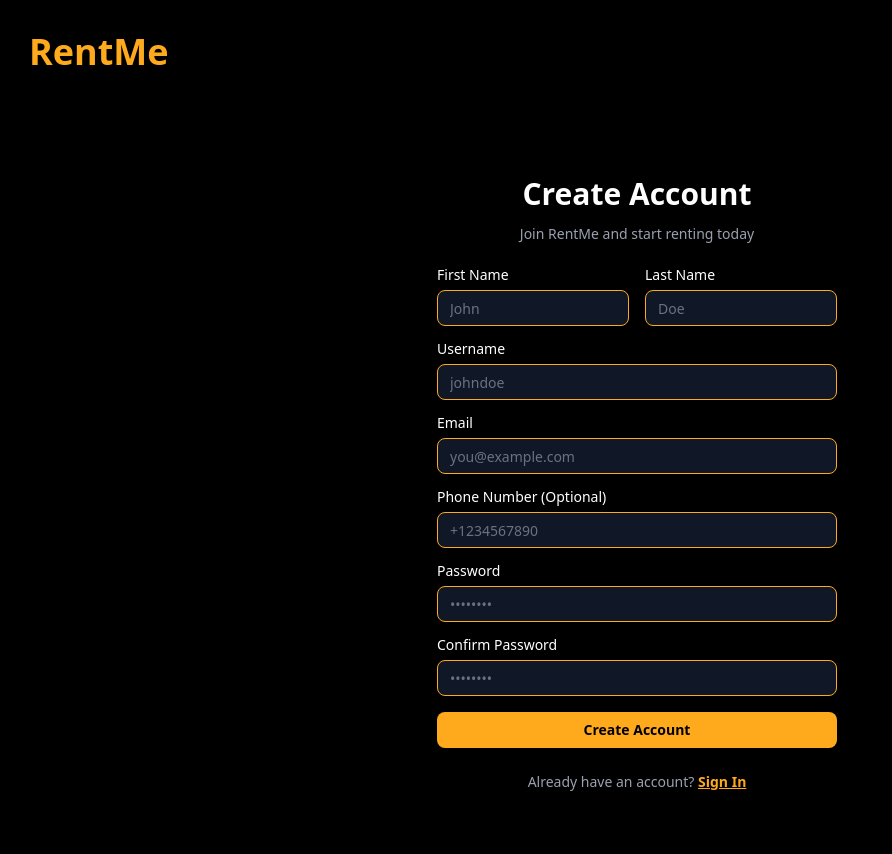
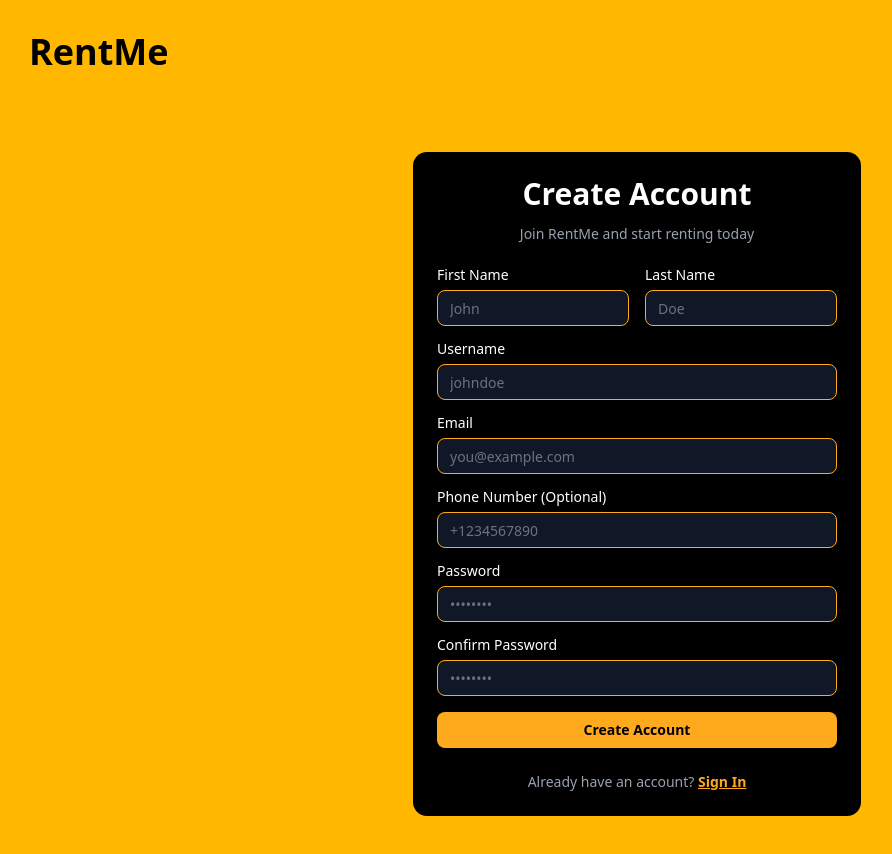
Before and after one commit to kyalo-alfred/RentMe, a Next.js app in the folder client/: page /signup in a window 1280 px wide. Shown: the top 854 px of the page, without its empty margins (3-895 px from the left). Built offline with nearby package versions, Linux system fonts and the light colour scheme.

Commit message:
More minor UI changes

```diff
--- a/client/src/app/signin/page.tsx
+++ b/client/src/app/signin/page.tsx
@@ -29,11 +29,11 @@ export default function SignInPage() {
   };
 
   return (
-    <div className="min-h-screen bg-black flex flex-col">
+    <div className="min-h-screen bg-[#FFB700] flex flex-col">
       {/* Header */}
       <header className="py-4 px-4">
         <div className="container mx-auto px-4 py-4">
-          <a href="/" className="text-4xl font-bold text-[#ffaa1d]">RentMe</a>
+          <a href="/" className="text-4xl font-bold text-black">RentMe</a>
         </div>
       </header>
 
--- a/client/src/app/signup/page.tsx
+++ b/client/src/app/signup/page.tsx
@@ -81,11 +81,11 @@ export default function SignUpPage() {
   };
 
   return (
-    <div className="min-h-screen bg-black flex flex-col">
+    <div className="min-h-screen bg-[#FFB700] flex flex-col">
       {/* Header */}
       <header className="py-4 px-4">
         <div className="container mx-auto px-4 py-4">
-          <a href="/" className="text-4xl font-bold text-[#ffaa1d]">RentMe</a>
+          <a href="/" className="text-4xl font-bold text-black">RentMe</a>
         </div>
       </header>
 
```
